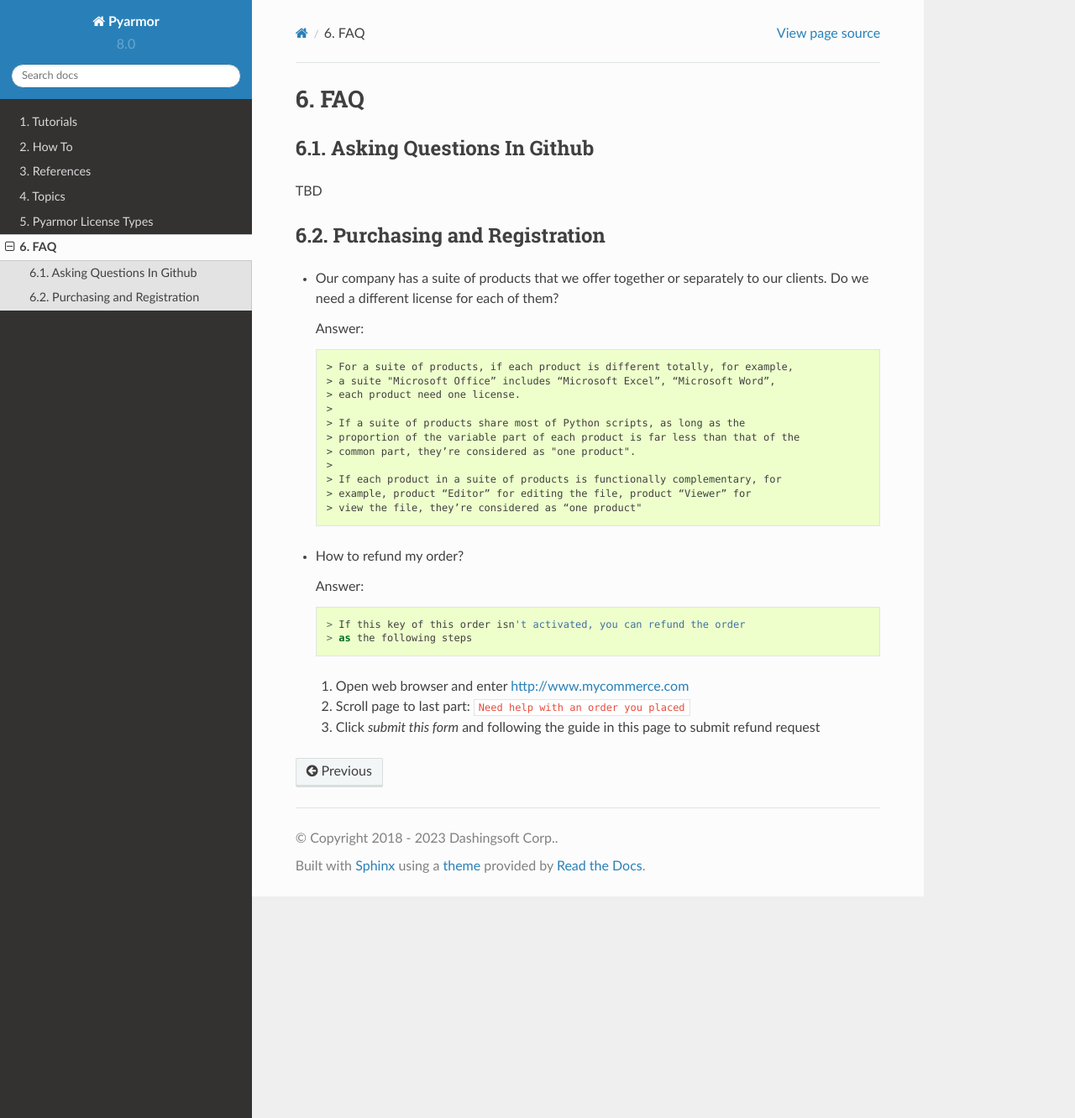
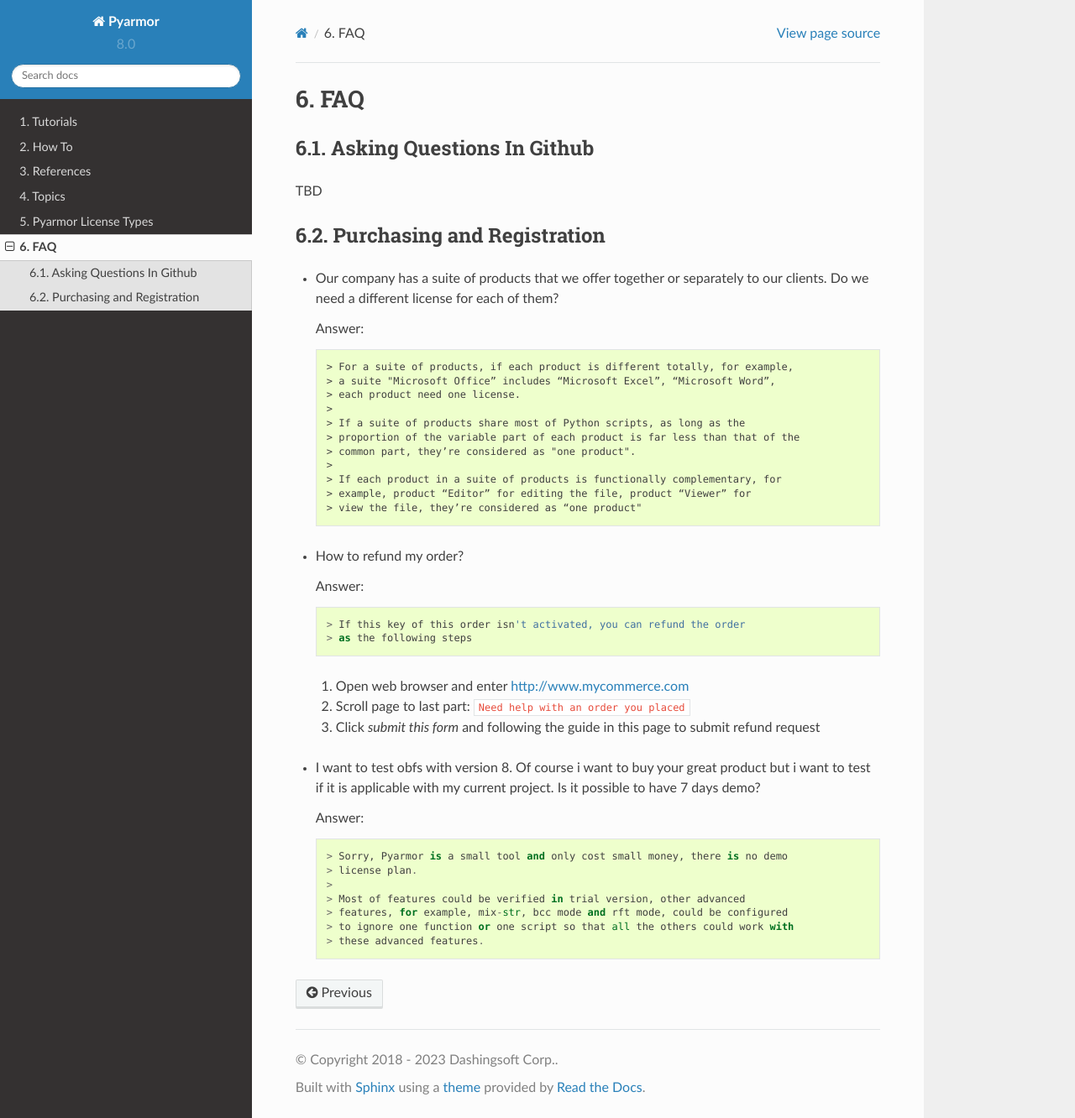
Before and after one commit to dashingsoft/pyarmor, a Sphinx documentation site: the page built from docs/questions.rst, in a window 1280 px wide and 1332 px high. Shown: the whole window at 84% size. Built offline with Sphinx 7.4.7 and the Read the Docs theme 2.0.0, drawn with Linux system fonts in a browser that asks for light colours.

Commit message:
Add faq about demo license

```diff
--- a/docs/questions.rst
+++ b/docs/questions.rst
@@ -40,4 +40,18 @@ Purchasing and Registration
   2. Scroll page to last part: ``Need help with an order you placed``
   3. Click `submit this form` and following the guide in this page to submit refund request
 
+* I want to test obfs with version 8. Of course i want to buy your great product
+  but i want to test if it is applicable with my current project. Is it possible
+  to have 7 days demo?
+
+  Answer::
+
+  > Sorry, Pyarmor is a small tool and only cost small money, there is no demo
+  > license plan.
+  >
+  > Most of features could be verified in trial version, other advanced
+  > features, for example, mix-str, bcc mode and rft mode, could be configured
+  > to ignore one function or one script so that all the others could work with
+  > these advanced features.
+
 .. include:: _common_definitions.txt
```
